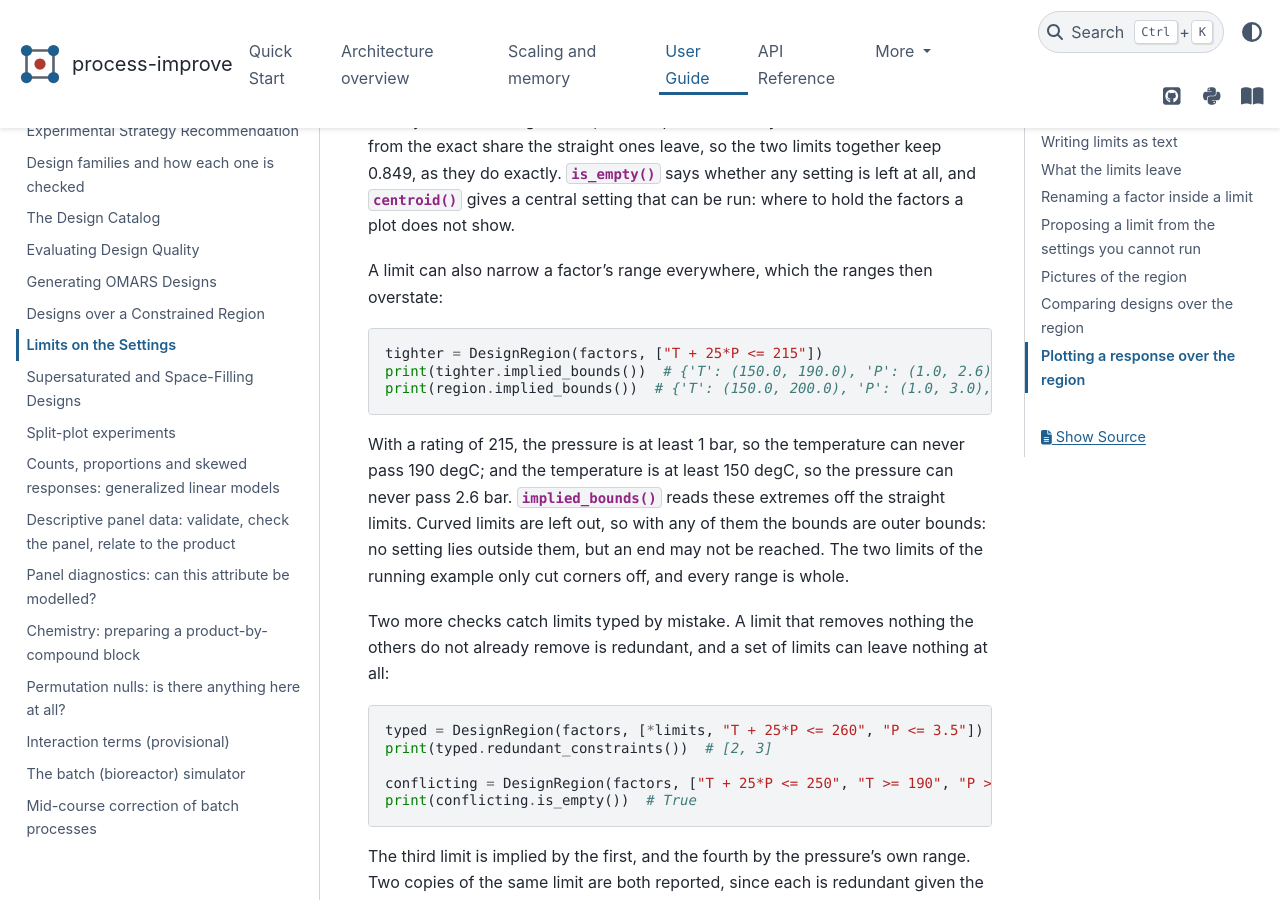
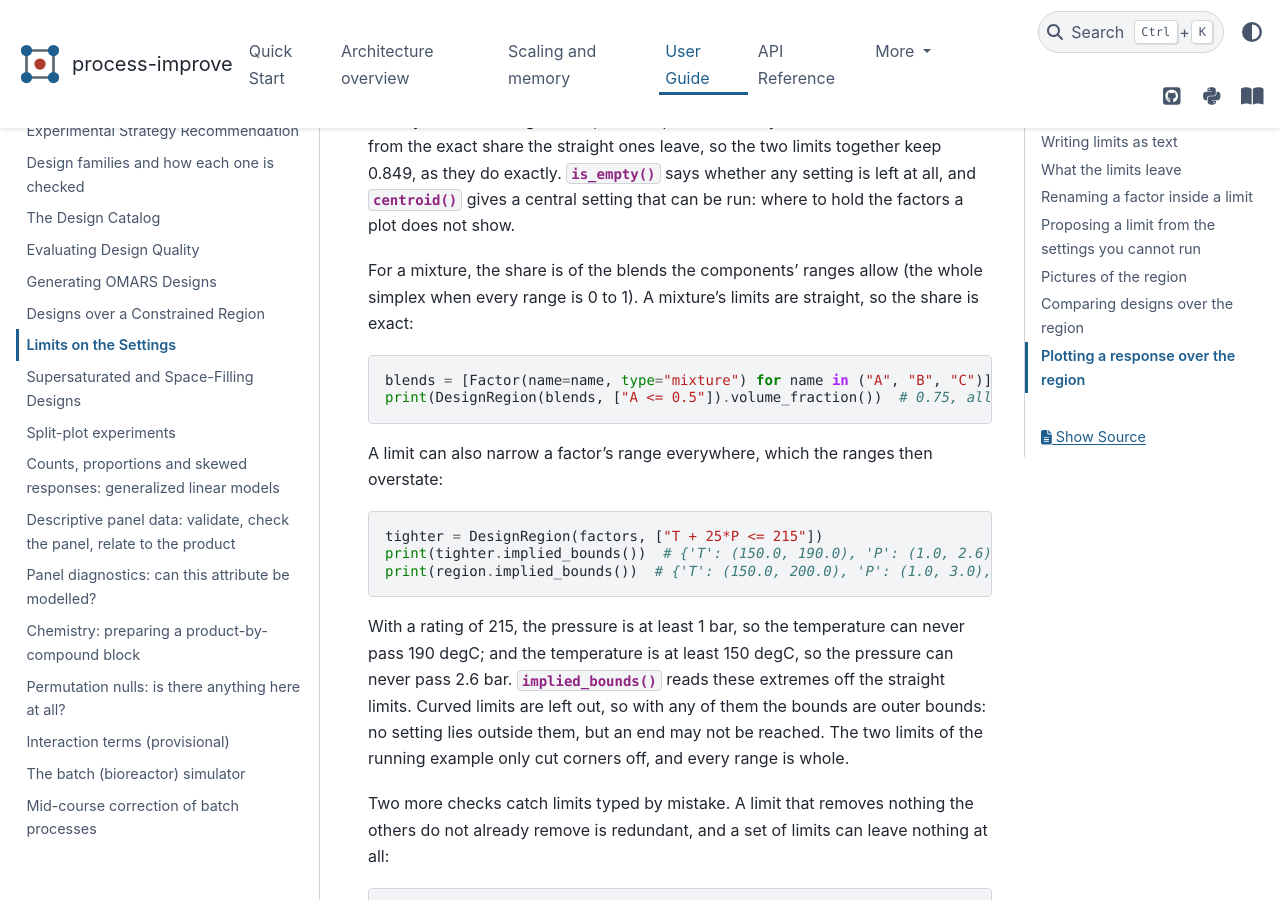
Before and after one commit to kgdunn/process-improve, a Sphinx documentation site: the page built from docs/user_guide/region_limits.rst, in a window 1280 px wide and 900 px high, scrolled down 2064 px. Built offline with Sphinx 7.4.7 and the PyData theme 0.15.4, drawn with Linux system fonts in a browser that asks for light colours.

Commit message:
Guide and changelog: a mixture region's share
Co-Authored-By: Claude Opus 5.5 <noreply@anthropic.com>
Claude-Session: https://claude.ai/code/session_018Rw6NdZALfxYkcPLPfsTB5

```diff
--- a/docs/user_guide/region_limits.rst
+++ b/docs/user_guide/region_limits.rst
@@ -92,6 +92,14 @@ together keep 0.849, as they do exactly.
 setting is left at all, and
 :meth:`~process_improve.experiments.region.DesignRegion.centroid` gives a central setting
 that can be run: where to hold the factors a plot does not show.
+
+For a mixture, the share is of the blends the components' ranges allow (the whole simplex
+when every range is 0 to 1). A mixture's limits are straight, so the share is exact:
+
+.. code-block:: python
+
+   blends = [Factor(name=name, type="mixture") for name in ("A", "B", "C")]
+   print(DesignRegion(blends, ["A <= 0.5"]).volume_fraction())  # 0.75, all but the corner where A > 0.5
 
 A limit can also narrow a factor's range everywhere, which the ranges then overstate:
 
```
Also changed, not shown: changelog.d/2026-10-19-mixture-share.added.md (added, +5 -0 lines).
